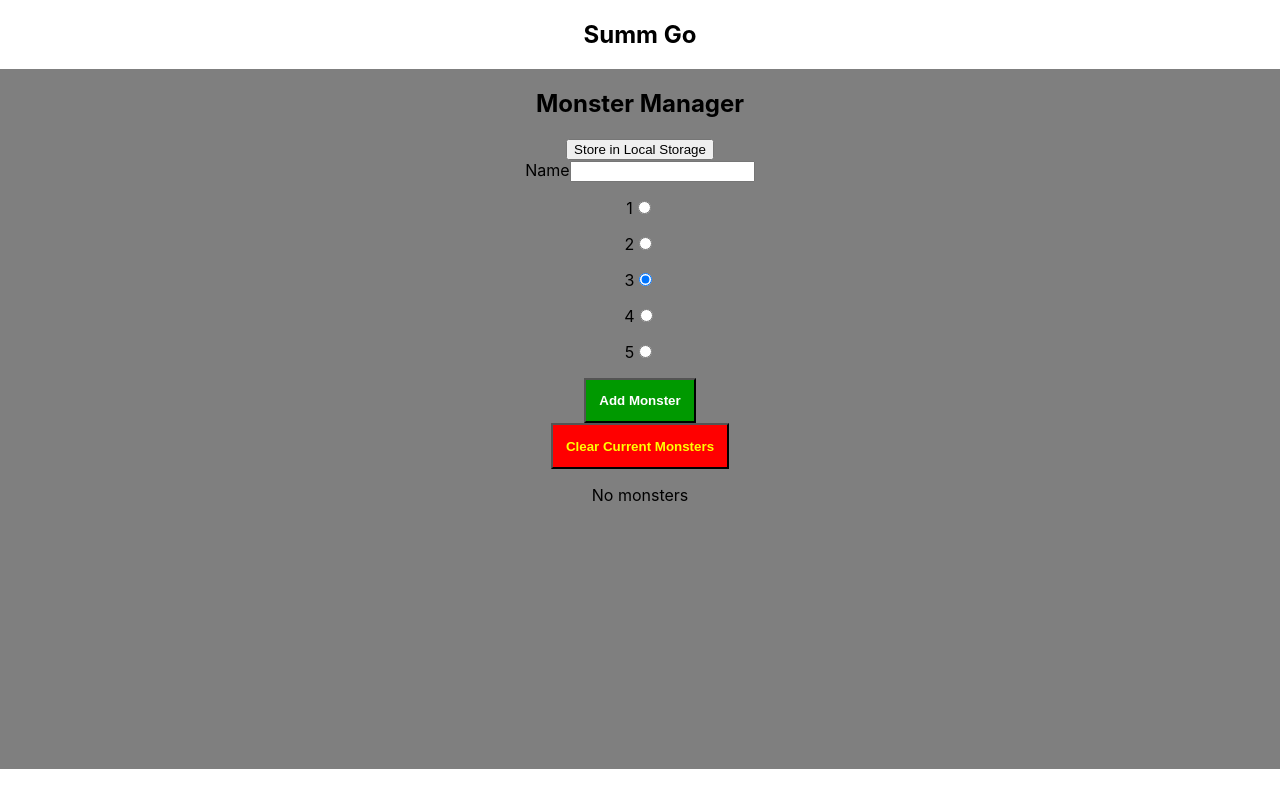
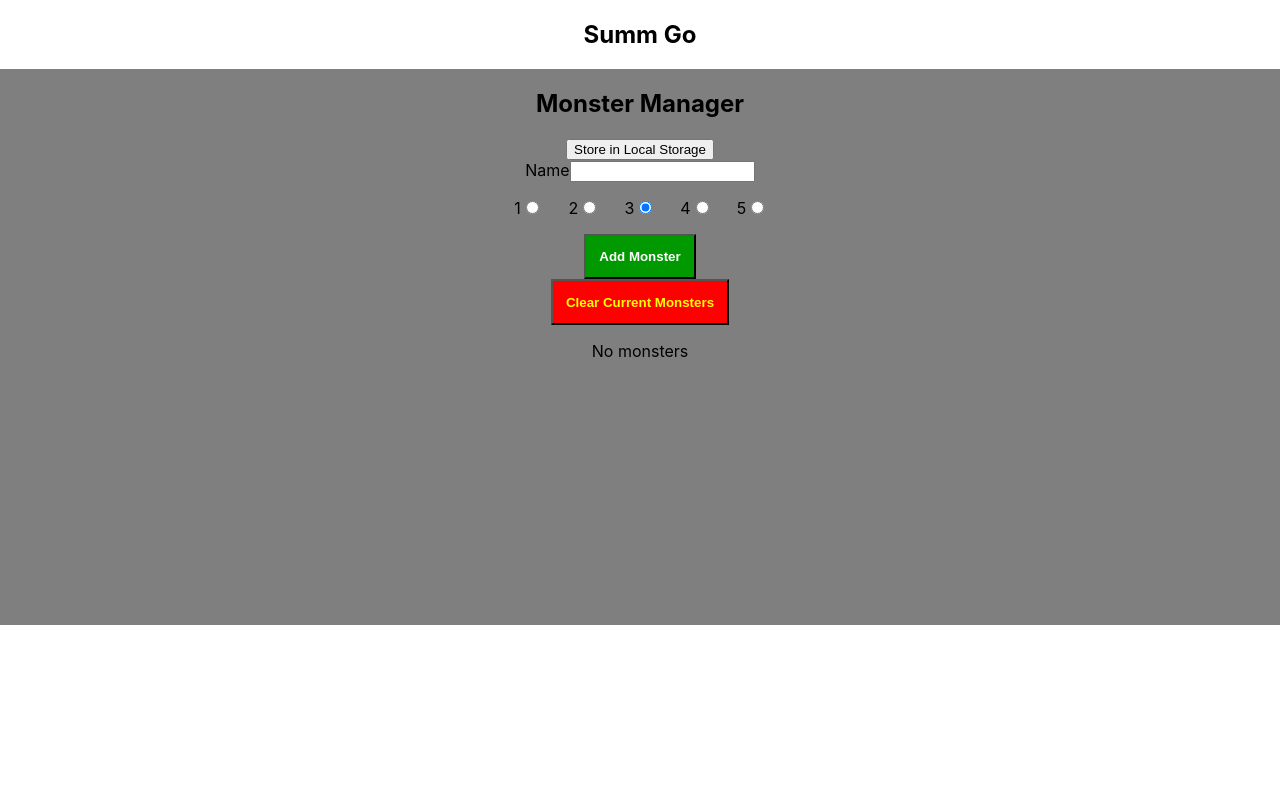
Before and after one commit to Wolven531/summ-go, a React (Create React App) app: page / in a window 1280 px wide. Built offline with nearby package versions, Linux system fonts and the light colour scheme.

Commit message:
Add basic style for star editor

```diff
--- a/src/MonsterManager/MonsterManager.css
+++ b/src/MonsterManager/MonsterManager.css
@@ -17,3 +17,10 @@
 	font-weight: bold;
 	padding: 1em;
 }
+
+.monster-manager .star-editor {
+	display: grid;
+	grid-column-gap: 1em;
+	grid-template-columns: repeat(5, 2.5em);
+	justify-content: center;
+}
```
